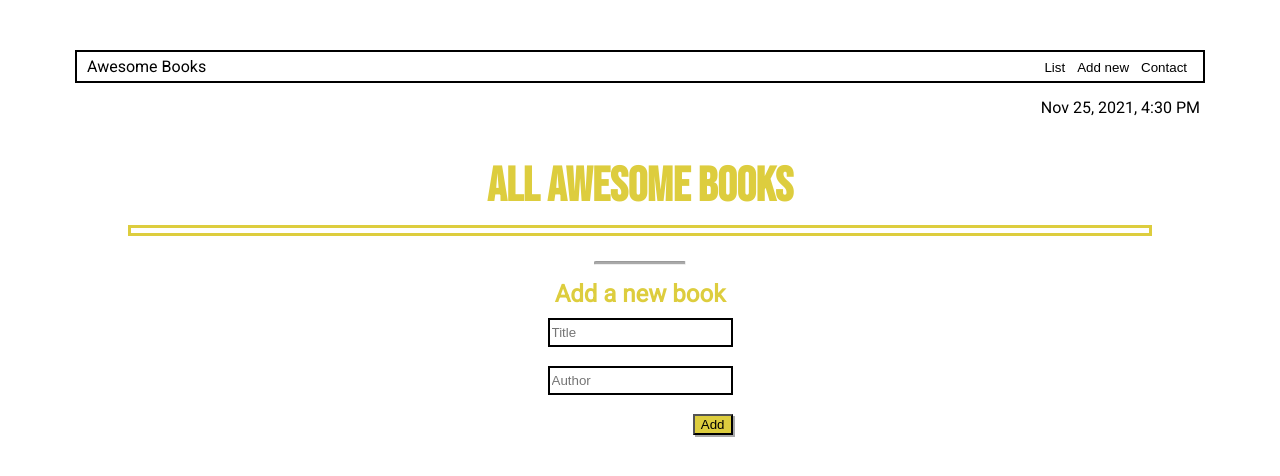
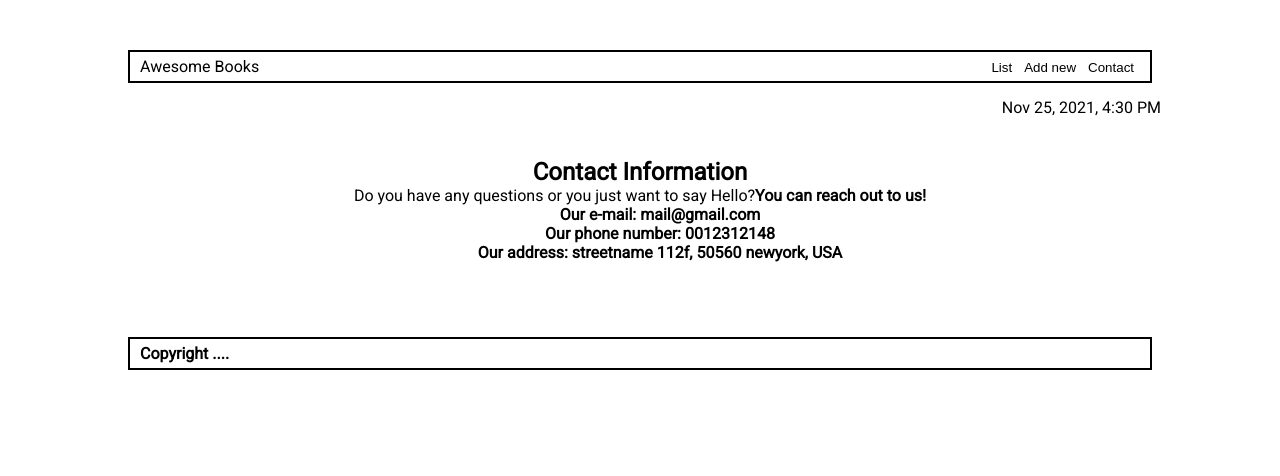
Before and after one commit to Anjacodes/Awesome_Books, a website: page index.html in a window 1280 px wide. Drawn offline with Linux system fonts and the light colour scheme.

Commit message:
Added Section Contact and footer

```diff
--- a/index.html
+++ b/index.html
@@ -27,15 +27,16 @@
         <span class="date">Hello</span>
     </header>
     <main>
-        <h1>All awesome Books</h1>
+
+        <h1 class="hidden">All awesome Books</h1>
         <form>
-            <table id="bookContainer">
+            <table id="bookContainer" class="hidden">
             <!-- <label id="title"></label><br>
             <label id="author"></label><br>
             <input class="remove" type="button" value="Remove">
             <hr> -->
         </table>
-        <div class="formCont">
+        <div class="formCont hidden">
             <hr class ="separator">
             <h2 class="addBook">Add a new book</h2>
             <input class="inputField" id="titleInput" type="text" placeholder="Title"><br>
@@ -43,7 +44,20 @@
             <input id="add" class="btnShadow btnHover" type="button" value="Add">
         </div>
         </form>
+
+        <section class="contact">
+            <h2>Contact Information</h2>
+            <p>Do you have any questions or you just want to say Hello?<b>You can reach out to us!</p>
+                <ul>
+                    <li>Our e-mail: mail@gmail.com</li>
+                    <li>Our phone number: 0012312148 </li>
+                    <li>Our address: streetname 112f, 50560 newyork, USA</li>
+                </ul>
+        </section>
     </main>
+    <footer>
+        <span>Copyright     ....</span>
+    </footer>
     <script src="luxon.js"></script>
     <script src="myscripts.js"></script>
 </body>
--- a/styles.css
+++ b/styles.css
@@ -20,7 +20,8 @@ a {
 nav {
   display: flex;
   justify-content: space-between;
-  margin: 50px 75px 15px 75px;
+  margin: 50px 10% 15px 10%;
+  width: 80vw;
   border: 2px solid black;
   padding: 5px 10px;
 }
@@ -37,7 +38,7 @@ nav {
 
 .date {
   float: right;
-  margin-right: 80px;
+  margin-right: 9.3%;
 }
 
 main {
@@ -141,3 +142,13 @@ hr {
 .btnHover:hover {
   border: 4px solid rgb(221, 205, 62);
 }
+
+footer {
+  margin: 50px 10% 15px 10%;
+  width: 80vw;
+  border: 2px solid black;
+  padding: 5px 10px;
+}
+.hidden {
+  display: none;
+}
```
